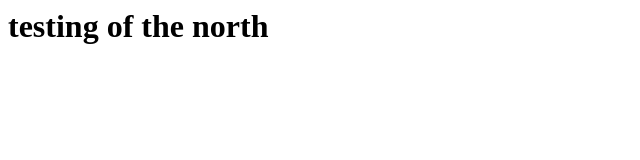
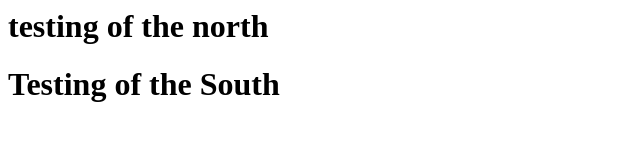
Before and after one commit to wrines05/testgit, a plain HTML site: page index.html in a window 1280 px wide. Shown: the whole page, without its empty margins (0-640 px from the left). Drawn offline with Linux system fonts and the light colour scheme.

Commit message:
first commit

```diff
--- a/index.html
+++ b/index.html
@@ -1 +1,3 @@
 <h1> testing of the north</h1>
+
+<h1> Testing of the South</h1>
```
